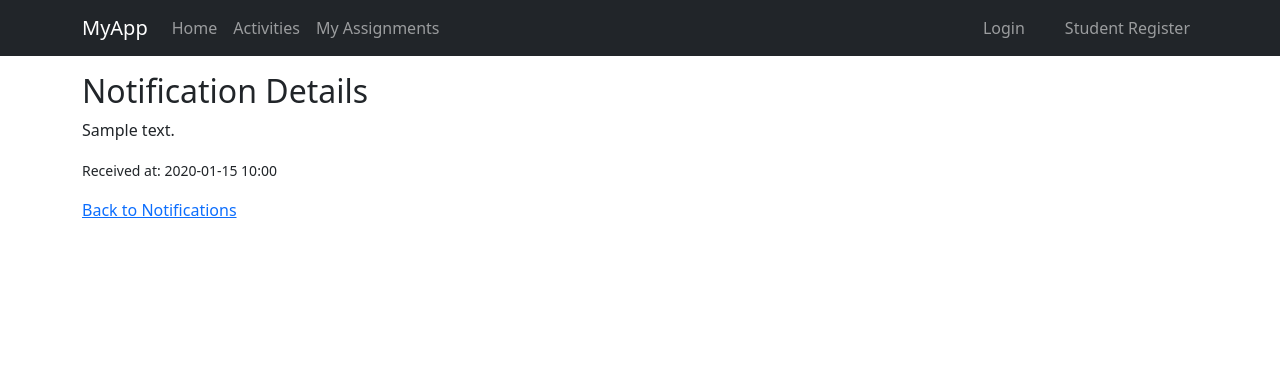
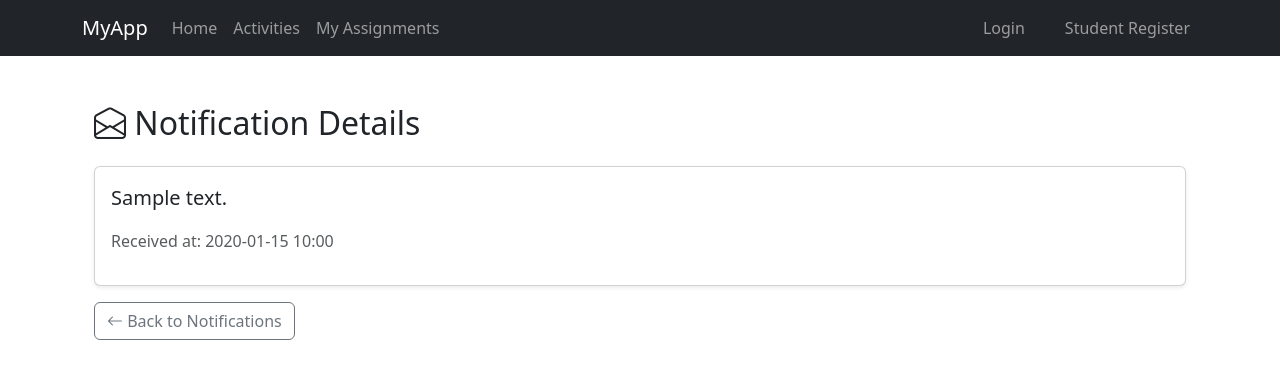
Before and after one commit to Mxyee/Uniconnect, a Flask app: template app/templates/view_notification.html in a window 1280 px wide. Shown: the top 379 px of the page. Run offline with Flask 3, Linux system fonts and the light colour scheme; the template is opened without the code that fills it: most values are stand-ins (such as "Sample title", 1, 10 or a date in 2020); some libraries are stand-ins or nearby versions.

Commit message:
style: improve UI for notification details pages

```diff
--- a/app/templates/view_notification.html
+++ b/app/templates/view_notification.html
@@ -1,11 +1,15 @@
 {% extends "base.html" %}
-{% import "bootstrap_wtf.html" as wtf %}
-
 {% block content %}
-<h2>Notification Details</h2>
-<p>{{ notification.message }}</p>
-<p><small>Received at: {{ notification.timestamp.strftime('%Y-%m-%d %H:%M') }}</small></p>
-<a href="{{ url_for('notifications') }}">Back to Notifications</a>
-
-
+<div class="container mt-5">
+    <h2 class="mb-4"><i class="bi bi-envelope-open"></i> Notification Details</h2>
+    <div class="card shadow-sm">
+        <div class="card-body">
+            <p class="fs-5">{{ notification.message }}</p>
+            <p class="text-muted">Received at: {{ notification.timestamp.strftime('%Y-%m-%d %H:%M') }}</p>
+        </div>
+    </div>
+    <a href="{{ url_for('notifications') }}" class="btn btn-outline-secondary mt-3">
+        <i class="bi bi-arrow-left"></i> Back to Notifications
+    </a>
+</div>
 {% endblock %}
```
